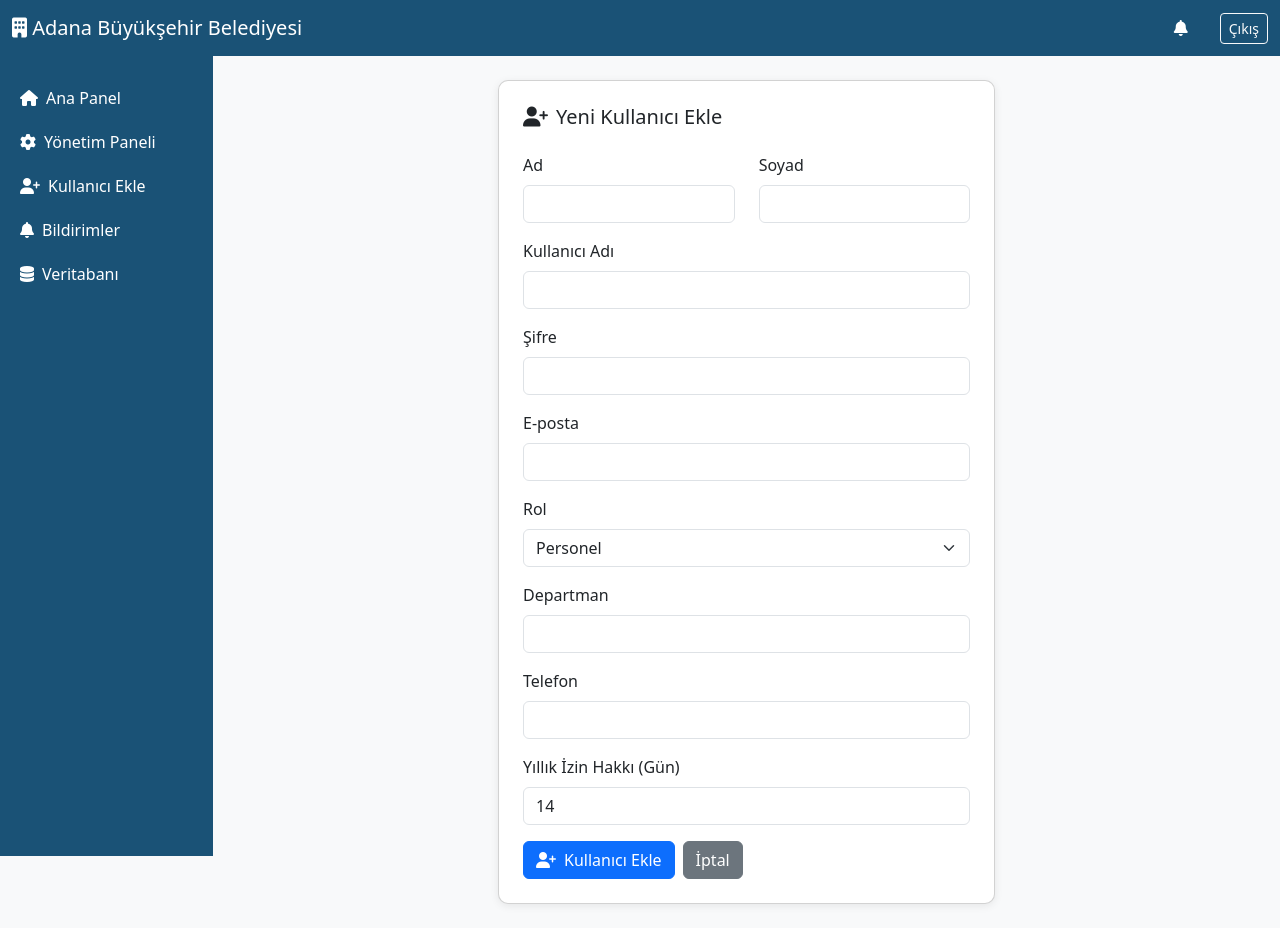
After one commit to sezenkorkmaz/belediye-staj-projesi, a Django app: page /kullanici-ekle/ in a window 1280 px wide. The commit adds this page. Run offline with Django 5.2, Linux system fonts and the light colour scheme; a user stored in the database is signed in.

Commit message:
kullanıcı ekleme sayfası tamamlandı

```diff
--- a/izin_takip/urls.py
+++ b/izin_takip/urls.py
@@ -11,6 +11,7 @@ urlpatterns = [
     path('personel-panel/', views.personel_panel, name='personel_panel'),
     path('amir-panel/', views.amir_panel, name='amir_panel'),
     path('admin-panel/', views.admin_panel, name='admin_panel'),
+    path('kullanici-ekle/', views.kullanici_ekle, name='kullanici_ekle'),
     path('izin-talebi-olustur/', views.izin_talebi_olustur, name='izin_talebi_olustur'),
     path('talep-guncelle/<int:talep_id>/', views.talep_guncelle, name='talep_guncelle'),
     path('bildirimler/', views.bildirimler, name='bildirimler'),
--- a/personel/views.py
+++ b/personel/views.py
@@ -69,6 +69,41 @@ def admin_panel(request):
         'tum_kullanicilar': tum_kullanicilar,
         'bildirimler': bildirimler,
     })
+
+
+@login_required
+def kullanici_ekle(request):
+    if request.user.rol != 'admin':
+        return redirect('panel')
+    if request.method == 'POST':
+        kullanici_adi = request.POST['kullanici_adi']
+        sifre = request.POST['sifre']
+        ad = request.POST['ad']
+        soyad = request.POST['soyad']
+        email = request.POST.get('email', '')
+        rol = request.POST['rol']
+        departman = request.POST.get('departman', '')
+        telefon = request.POST.get('telefon', '')
+        yillik_izin = request.POST.get('yillik_izin_hakki', 14)
+
+        if Kullanici.objects.filter(username=kullanici_adi).exists():
+            messages.error(request, 'Bu kullanıcı adı zaten kullanılıyor!')
+            return render(request, 'kullanici_ekle.html')
+
+        kullanici = Kullanici.objects.create_user(
+            username=kullanici_adi,
+            password=sifre,
+            first_name=ad,
+            last_name=soyad,
+            email=email,
+            rol=rol,
+            departman=departman,
+            telefon=telefon,
+            yillik_izin_hakki=yillik_izin,
+        )
+        messages.success(request, f'{ad} {soyad} başarıyla eklendi!')
+        return redirect('admin_panel')
+    return render(request, 'kullanici_ekle.html')
 
 
 @login_required
--- /dev/null
+++ b/templates/kullanici_ekle.html
@@ -0,0 +1,64 @@
+{% extends 'temel.html' %}
+
+{% block baslik %}Kullanıcı Ekle{% endblock %}
+
+{% block icerik %}
+<div class="row justify-content-center">
+    <div class="col-md-6">
+        <div class="card p-4">
+            <h5 class="mb-4"><i class="fas fa-user-plus me-2"></i>Yeni Kullanıcı Ekle</h5>
+            <form method="post">
+                {% csrf_token %}
+                <div class="row">
+                    <div class="col-md-6 mb-3">
+                        <label class="form-label">Ad</label>
+                        <input type="text" name="ad" class="form-control" required>
+                    </div>
+                    <div class="col-md-6 mb-3">
+                        <label class="form-label">Soyad</label>
+                        <input type="text" name="soyad" class="form-control" required>
+                    </div>
+                </div>
+                <div class="mb-3">
+                    <label class="form-label">Kullanıcı Adı</label>
+                    <input type="text" name="kullanici_adi" class="form-control" required>
+                </div>
+                <div class="mb-3">
+                    <label class="form-label">Şifre</label>
+                    <input type="password" name="sifre" class="form-control" required>
+                </div>
+                <div class="mb-3">
+                    <label class="form-label">E-posta</label>
+                    <input type="email" name="email" class="form-control">
+                </div>
+                <div class="mb-3">
+                    <label class="form-label">Rol</label>
+                    <select name="rol" class="form-select" required>
+                        <option value="personel">Personel</option>
+                        <option value="amir">Amir</option>
+                        <option value="admin">Admin</option>
+                    </select>
+                </div>
+                <div class="mb-3">
+                    <label class="form-label">Departman</label>
+                    <input type="text" name="departman" class="form-control">
+                </div>
+                <div class="mb-3">
+                    <label class="form-label">Telefon</label>
+                    <input type="text" name="telefon" class="form-control">
+                </div>
+                <div class="mb-3">
+                    <label class="form-label">Yıllık İzin Hakkı (Gün)</label>
+                    <input type="number" name="yillik_izin_hakki" class="form-control" value="14">
+                </div>
+                <div class="d-flex gap-2">
+                    <button type="submit" class="btn btn-primary">
+                        <i class="fas fa-user-plus me-2"></i>Kullanıcı Ekle
+                    </button>
+                    <a href="/admin-panel/" class="btn btn-secondary">İptal</a>
+                </div>
+            </form>
+        </div>
+    </div>
+</div>
+{% endblock %}
--- a/templates/temel.html
+++ b/templates/temel.html
@@ -73,6 +73,7 @@
                 <a href="/bildirimler/"><i class="fas fa-bell me-2"></i>Bildirimler</a>
                 {% elif user.rol == 'admin' %}
                 <a href="/admin-panel/"><i class="fas fa-cog me-2"></i>Yönetim Paneli</a>
+                <a href="/kullanici-ekle/"><i class="fas fa-user-plus me-2"></i>Kullanıcı Ekle</a>
                 <a href="/bildirimler/"><i class="fas fa-bell me-2"></i>Bildirimler</a>
                 <a href="/admin/"><i class="fas fa-database me-2"></i>Veritabanı</a>
                 {% endif %}
```
Also changed, not shown: db.sqlite3.
